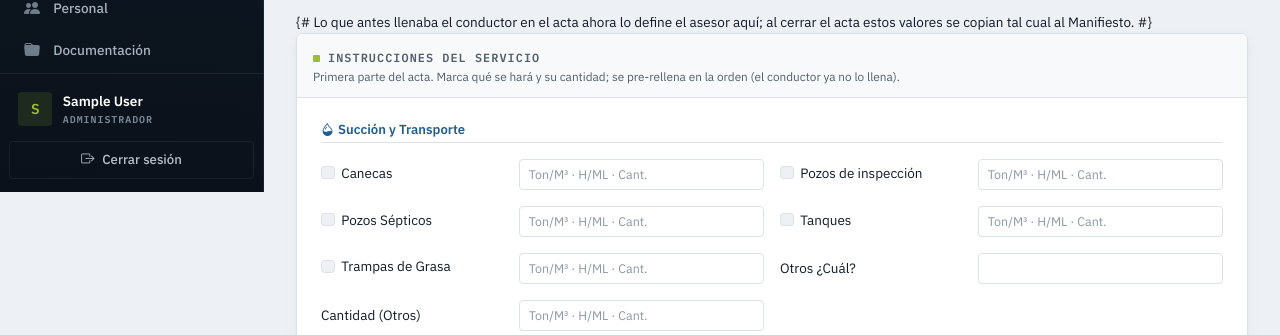
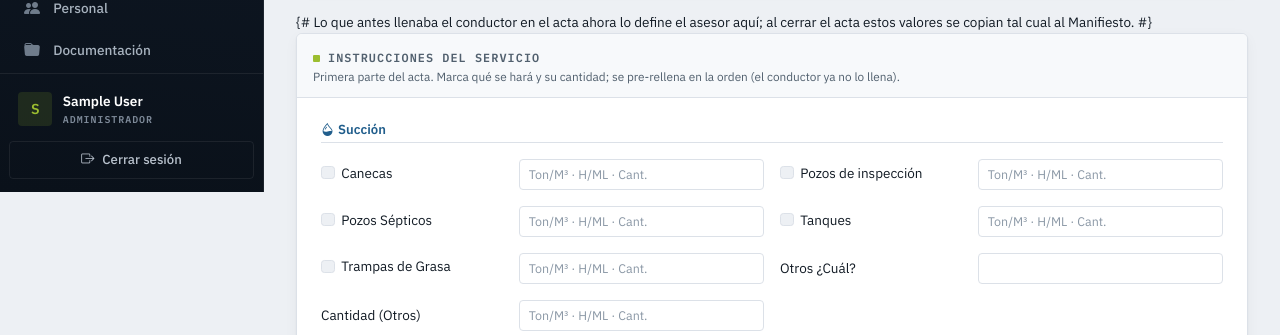
Before and after one commit to Santiago-caicedo/solmed, a Django app: page /app/programaciones/nueva/ in a window 1280 px wide. Shown: the part 608-943 px from the top of the page. Run offline with Django 4.2, Linux system fonts and the light colour scheme; the visitor is signed in with stand-in values (Sample User, id 1); data comes from the database, SQL or seed files in the repository; data that the repository does not hold is empty.

Commit message:
Renombra la sección "Succión y Transporte" a solo "Succión"
En la programación, el acta (PDF) y el paso del asistente. Transporte ya
es su propia sección aparte.

Co-Authored-By: Claude Opus 4.8 (1M context) <noreply@anthropic.com>

```diff
--- a/gestion/templates/gestion/form_programacion.html
+++ b/gestion/templates/gestion/form_programacion.html
@@ -79,8 +79,8 @@
             <small class="text-muted">Primera parte del acta. Marca qué se hará y su cantidad; se pre-rellena en la orden (el conductor ya no lo llena).</small>
         </div>
         <div class="card-body p-4">
-            {# --- Succión y Transporte --- #}
-            <h6 class="text-primary border-bottom pb-1 mb-3"><i class="bi bi-droplet-half me-1"></i>Succión y Transporte</h6>
+            {# --- Succión --- #}
+            <h6 class="text-primary border-bottom pb-1 mb-3"><i class="bi bi-droplet-half me-1"></i>Succión</h6>
             <div class="row g-3 mb-2">
                 {% for check, cant in instrucciones_succion %}
                 <div class="col-md-6">
--- a/gestion/templates/gestion/manifiesto_pdf.html
+++ b/gestion/templates/gestion/manifiesto_pdf.html
@@ -157,7 +157,7 @@
     <div class="section">
         <table>
             <tr>
-                <td style="width: 31%; border-right: 0.9px solid #2C4D9E;" class="srv-h">Succión y Transporte</td>
+                <td style="width: 31%; border-right: 0.9px solid #2C4D9E;" class="srv-h">Succión</td>
                 <td style="width: 27%; border-right: 0.9px solid #2C4D9E;" class="srv-h">Sondeo</td>
                 <td style="width: 21%; border-right: 0.9px solid #2C4D9E;" class="srv-h">Lavado</td>
                 <td style="width: 21%;" class="srv-h">Transporte</td>
--- a/gestion/templates/gestion/manifiesto_wizard/paso2.html
+++ b/gestion/templates/gestion/manifiesto_wizard/paso2.html
@@ -37,7 +37,7 @@
         <div class="row">
             <div class="col-md-6">
                 <div class="form-section">
-                    <div class="form-section-title">SUCCIÓN Y TRANSPORTE</div>
+                    <div class="form-section-title">SUCCIÓN</div>
                     <div class="form-section-content">
                         <div class="checkbox-group">{{ form.succ_canecas.label_tag }} {{ form.succ_canecas }} {{ form.succ_canecas_cant }}</div>
                         <div class="checkbox-group">{{ form.succ_pozos_inspeccion.label_tag }} {{ form.succ_pozos_inspeccion }} {{ form.succ_pozos_inspeccion_cant }}</div>
```
